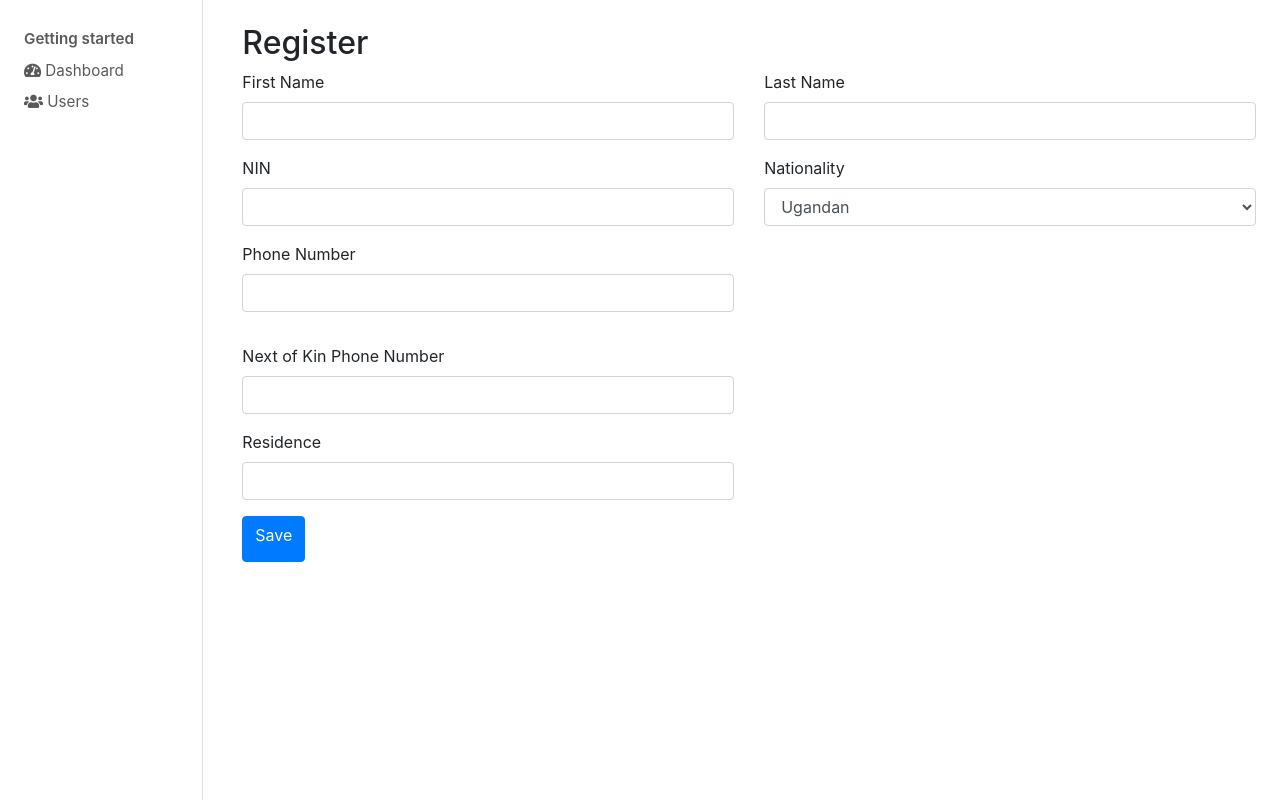
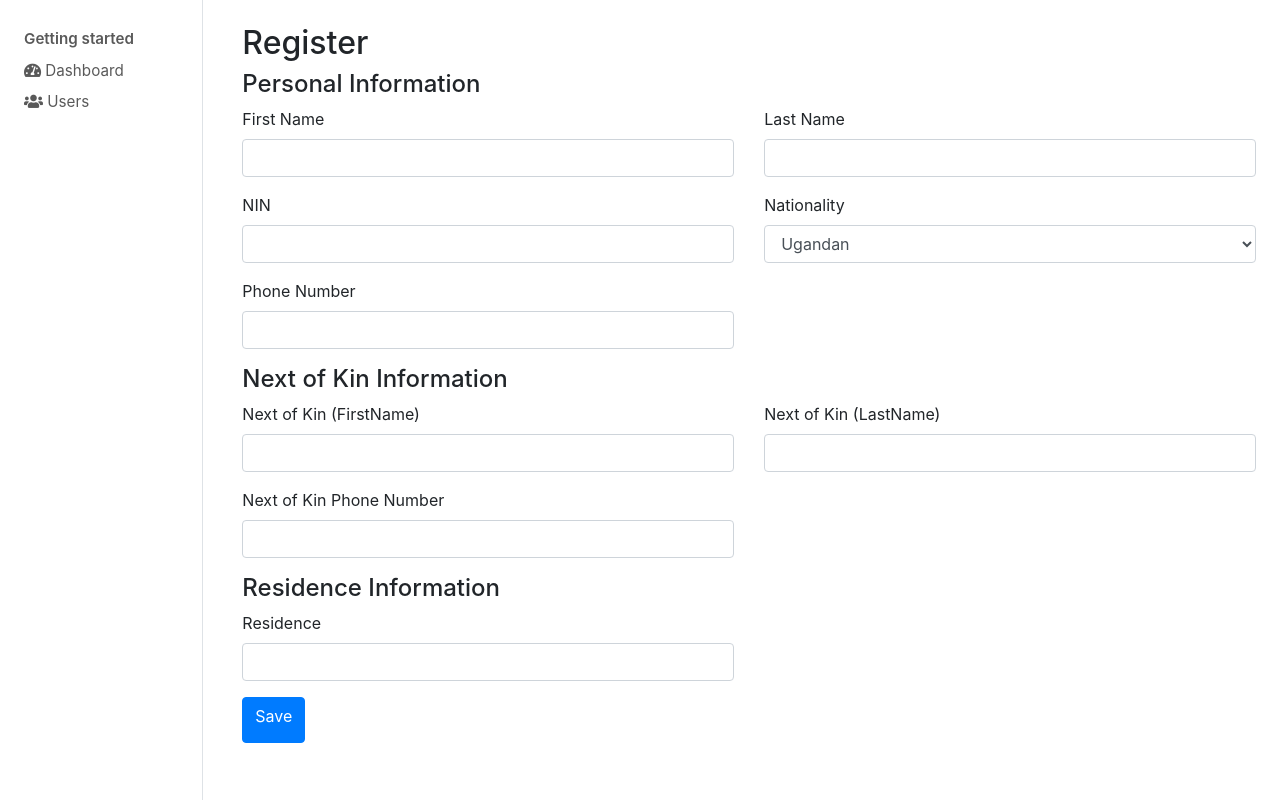
Before and after one commit to TAUFEEQ1/autocomplete, a Flask app: template templates/users/create.html in a window 1280 px wide. Shown: the part 56-856 px from the top of the page. Run offline with Flask 3, Linux system fonts and the light colour scheme; the template is opened without the code that fills it: values that come from a table or form of the project are taken from there, others are empty; some libraries are stand-ins or nearby versions.

Commit message:
Refactor user creation form to separate next of kin fields; update file handling to sort names before saving

```diff
--- a/app.py
+++ b/app.py
@@ -41,10 +41,8 @@
 @app.route('/users/create', methods=['GET'],endpoint='new_user')
 def create_user():
     form = UserForm()
-    firstnames = firstname_handler.get_names().copy()
-    lastnames = lastname_handler.get_names().copy()
-    firstnames.sort()
-    lastnames.sort()
+    firstnames = firstname_handler.get_names()
+    lastnames = lastname_handler.get_names()
     return render_template('users/create.html',
                            form=form, firstnames=firstnames, lastnames=lastnames, google_maps_key=google_maps_key)
 
@@ -57,7 +55,7 @@
     lastname = request.form['lastname']
     nin = request.form['nin']
     phone_no = request.form['phone_no']
-    next_of_kin = request.form['next_of_kin']
+    next_of_kin = request.form['next_of_kin_firstname'] + ' ' + request.form['next_of_kin_lastname']
     next_of_kin_phone_no = request.form['next_of_kin_phone_no']
     district = request.form['district']
     subcounty = request.form['subcounty']
--- a/file_handler.py
+++ b/file_handler.py
@@ -20,9 +20,9 @@
         """Append new names to the file."""
         names = self.get_names()
         names.extend(new_names)
+        names.sort()
 
-        with open(self.filename, 'a') as f:
-            for name in new_names:
-                f.write(f"{name}\n")
+        with open(self.filename, 'w') as f:
+            f.writelines(names)
 
         return f"New names have been appended to {self.filename}."
--- a/forms.py
+++ b/forms.py
@@ -8,7 +8,9 @@
     lastname = StringField('Last Name', validators=[DataRequired(), Length(max=50)])
     nin = StringField('NIN', validators=[Optional(), Length(max=20)])
     phone_no = StringField('Phone Number', validators=[Optional(), Length(max=15)])
-    next_of_kin = StringField('Next of Kin', validators=[DataRequired(), Length(max=50)])
+    next_of_kin_firstname = StringField('Next of Kin (FirstName)', validators=[DataRequired(), Length(max=50)])
+    next_of_kin_lastname = StringField('Next of Kin (LastName)', validators=[DataRequired(), Length(max=50)])
+
     next_of_kin_phone_no = StringField('Next of Kin Phone Number', validators=[DataRequired(), Length(max=15)])
     district = StringField('District', validators=[DataRequired(), Length(max=50)])
     subcounty = StringField('Subcounty', validators=[Optional(), Length(max=50)])
--- a/templates/users/create.html
+++ b/templates/users/create.html
@@ -16,6 +16,7 @@
     <h2>Register</h2>
     <form method="POST" action="{{ url_for('register') }}">
         {{ form.hidden_tag() }}
+        <h4>Personal Information</h4>
         <div class="row">
             <div class="col-md-6">
                 <div class="form-group autocomplete-container">
@@ -52,6 +53,7 @@
                 </div>
             </div>
         </div>
+        <h4>Next of Kin Information</h4>
         <div class="row">
             <div class="col-md-6">
                 <div class="form-group">
@@ -74,6 +76,7 @@
                 </div>
             </div>
         </div>
+        <h4>Residence Information</h4>
         <div class="row">
             <div class="col-md-6">
                 <div class="form-group">
```
